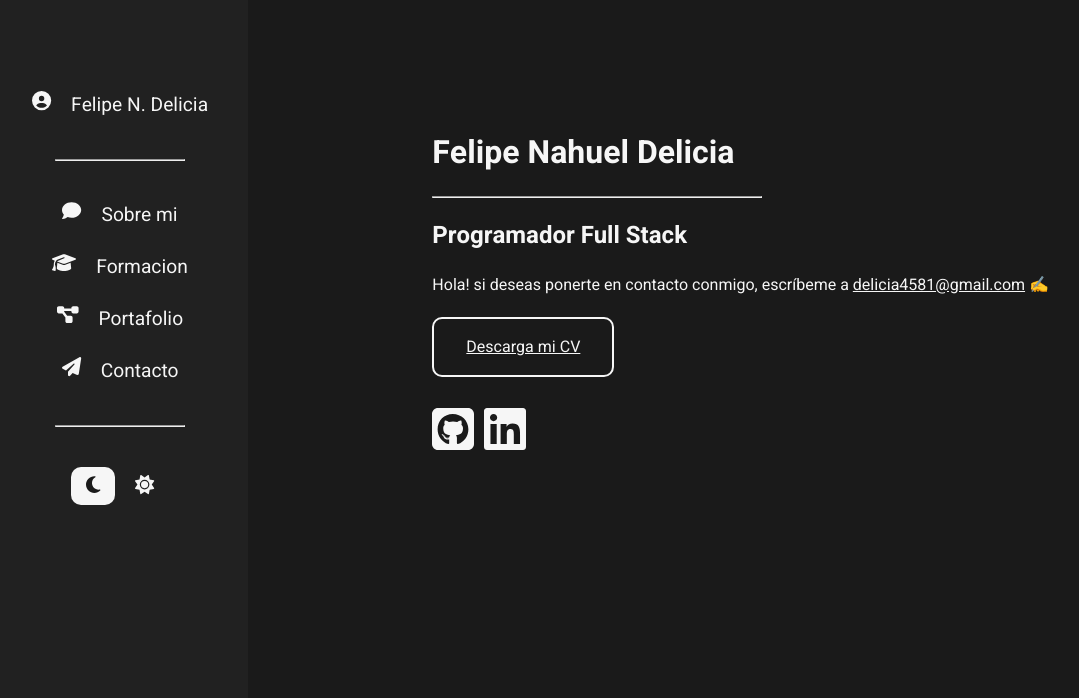
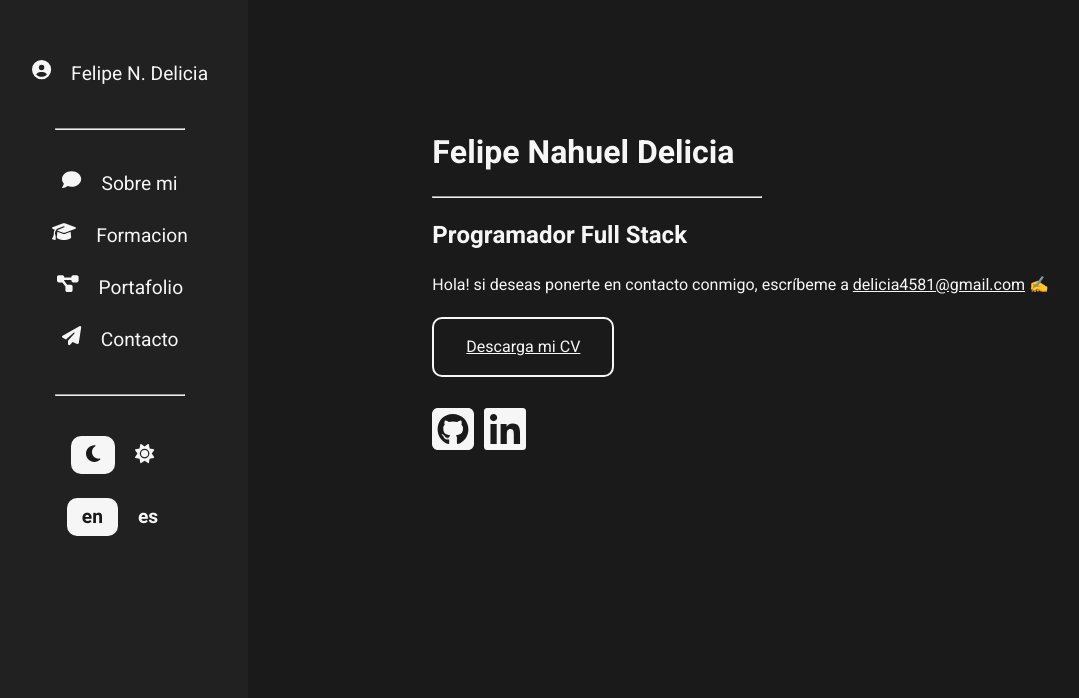
Before and after one commit to felipendelicia/portfolio, a React (Create React App) app: page / in a window 1280 px wide. Shown: the part 102-800 px from the top of the page, without its empty margins (8-1087 px from the left). Built offline with nearby package versions, Linux system fonts and the light colour scheme.

Commit message:
portfolio lenguaje logic

```diff
--- a/src/App.css
+++ b/src/App.css
@@ -2,27 +2,44 @@
 
 * {
     font-family: 'Heebo', sans-serif;
-    transition: color,background-color 0.3s ease-in-out;
+    transition: color, background-color 0.3s ease-in-out;
 }
 
-body{
+body {
     width: 100vw;
 }
 
-.app{
+.app {
     width: 100%;
     display: grid;
     grid-template-columns: 20% 80%;
-    background-color:var(--main-color);
+    background-color: var(--main-color);
     overflow: hidden;
 }
 
-.no-scroll{
+.no-scroll {
     overflow: hidden;
 }
 
+.bold {
+    font-weight: bold;
+}
+
+
+
 @media screen and (max-width: 1100px) {
-    .app{
+    .app {
         display: block;
     }
+
+    .app-mobile-options {
+        display: flex;
+        justify-content: flex-end;
+        gap: 10px;
+        width: 100%;
+        position: fixed;
+        bottom: 20px;
+        right: 20px;
+    }
+
 }
--- a/src/App.tsx
+++ b/src/App.tsx
@@ -1,6 +1,7 @@
 import "./App.css";
 import Aside from "./components/Aside";
 import Content from "./components/Content";
+import { MobileLenguaje } from "./components/Lenguaje";
 import { MobileTheme } from "./components/Theme";
 
 function App() {
@@ -8,7 +9,12 @@ function App() {
     <div className="app">
       <Aside/>
       <Content/>
-      <MobileTheme/>
+
+      <div className="app-mobile-options">
+        <MobileTheme/>
+        <MobileLenguaje/>
+      </div>
+
     </div>
   );
 }
--- a/src/components/Aside.tsx
+++ b/src/components/Aside.tsx
@@ -3,6 +3,7 @@ import { faCircleUser } from "@fortawesome/free-solid-svg-icons";
 import "../styles/Aside.css";
 import sections from "../data/sections";
 import {DesktopTheme} from "./Theme";
+import { DesktopLenguaje } from "./Lenguaje";
 
 export default function Aside() {
   return (
@@ -32,6 +33,9 @@ export default function Aside() {
           <div className="section-page">
             <DesktopTheme/>
           </div>
+          <div className="section-page">
+            <DesktopLenguaje/>
+          </div>
         </section>
       </div>
     </aside>
--- /dev/null
+++ b/src/components/Lenguaje.tsx
@@ -0,0 +1,53 @@
+import "../styles/Switch.css";
+import { useEffect, useState } from "react";
+import { ILenguaje } from "../types/Props";
+
+export const MobileLenguaje = () => {
+  const [lenguaje, setLenguaje] = useState<ILenguaje>("en");
+  const handleChange = (lenguaje: ILenguaje) => setLenguaje(lenguaje);
+
+  useEffect(() => {
+  }, [lenguaje]);
+
+  const handleOpositeChange = () =>
+    handleChange(lenguaje === "en" ? "es" : "en");
+
+  return (
+    <div className="mobile-theme" onClick={handleOpositeChange}>
+      <p>
+        {lenguaje === "en" ? (
+          <p className="bold">en</p>
+        ) : (
+          <p className="bold">es</p>
+        )}
+      </p>
+    </div>
+  );
+};
+
+export const DesktopLenguaje = () => {
+  const [lenguaje, setLenguaje] = useState<ILenguaje>("en");
+  const handleChange = (lenguaje: ILenguaje) => setLenguaje(lenguaje);
+
+  useEffect(() => {
+  }, [lenguaje]);
+
+  return (
+    <div className="switch-theme">
+      <p
+        id={lenguaje === "en" ? "lenguaje-active" : "lenguaje-inactive"}
+        onClick={() => handleChange("en")}
+        className="bold"
+      >
+        en
+      </p>
+      <p
+        id={lenguaje === "es" ? "lenguaje-active" : "lenguaje-inactive"}
+        onClick={() => handleChange("es")}
+        className="bold"
+      >
+        es
+      </p>
+    </div>
+  );
+};
--- a/src/styles/Switch.css
+++ b/src/styles/Switch.css
@@ -9,7 +9,7 @@
   transition: backgroud-color, color 0.5s ease-in-out;
 }
 
-#theme-active {
+#theme-active, #lenguaje-active {
   color: var(--main-color);
   background-color: var(--secundary-color);
 }
@@ -23,12 +23,9 @@
 @media screen and (max-width: 1100px) {
   .mobile-theme {
     display: block;
-    position: fixed;
-    bottom: 20px;
-    right: 20px;
     padding: 10px 20px;
     border-radius: 10px;
-    font-size: 2em;
+    font-size: 1.5em;
     background-color: var(--secundary-color);
     color: var(--main-color);
   }
--- a/src/types/Props.d.ts
+++ b/src/types/Props.d.ts
@@ -1,6 +1,7 @@
 import { ReactElement } from "react";
 
 export type ITheme = "dark" | "light";
+export type ILenguaje = "en" | "es";
 
 export interface IProyectProps {
     name: string;
```
